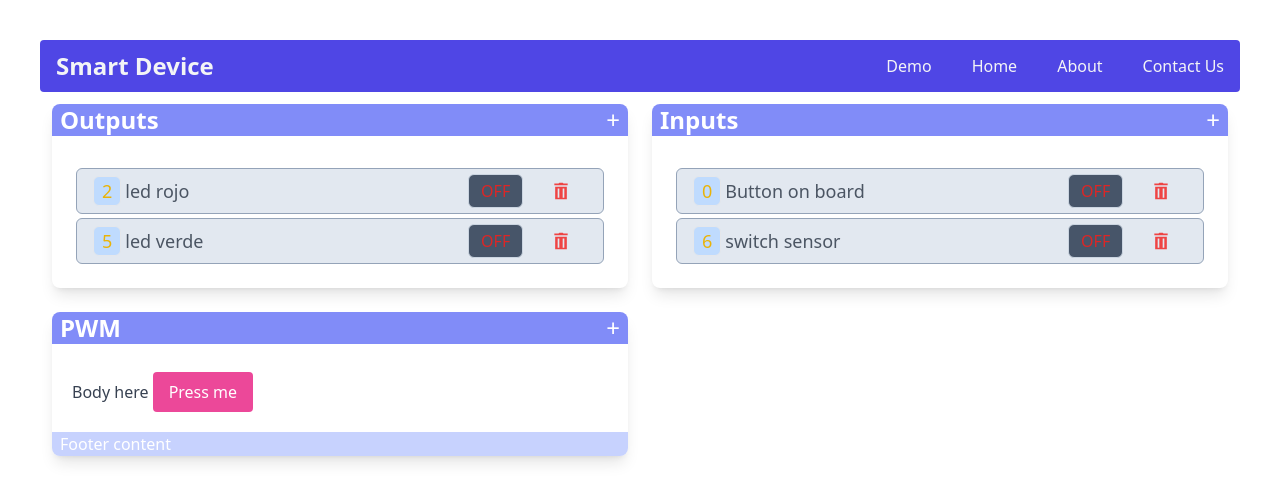
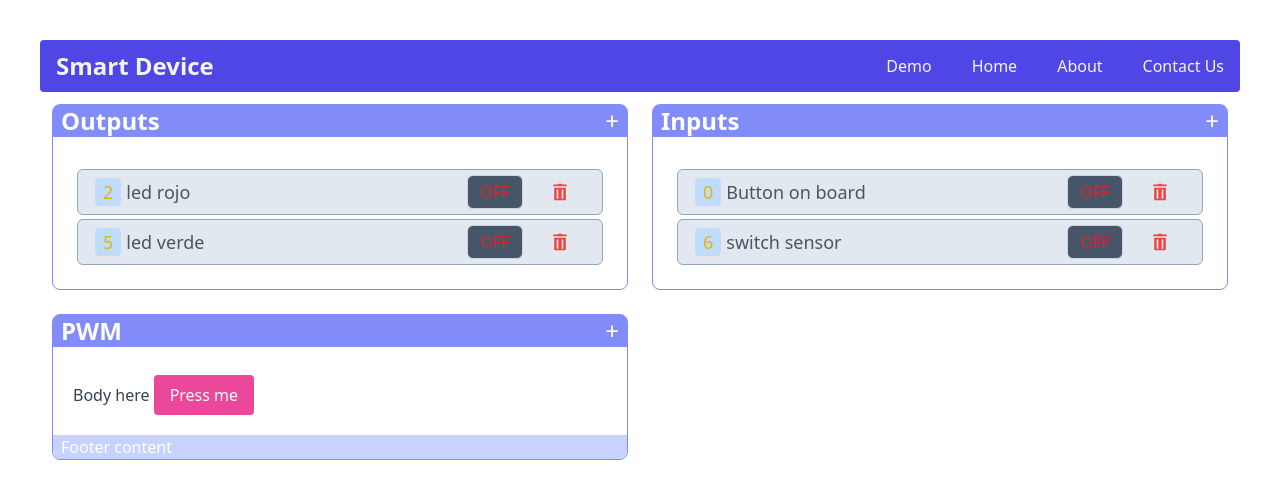
Before and after one commit to leoNavarro95/smart-device-web, a Vue app: page /demo in a window 1280 px wide. Shown: the top 502 px of the page. Built offline with nearby package versions, Linux system fonts and the light colour scheme; what vue-native-websocket-vue3 would draw is missing.

Commit message:
Changed shadow style of cards

```diff
--- a/src/components/Card.vue
+++ b/src/components/Card.vue
@@ -1,18 +1,18 @@
 <script setup>
 
 defineProps({
-  header: {type: String, default: "Empty header param"}
+  header: {type: String, default: "Empty header"}
 })
 
 </script>
 
 
 <template>
-    <div class="bg-white m-3 p-0 rounded-lg shadow-lg">
+    <div class="bg-white m-3 p-0 border border-indigo-400 rounded-lg">
     <div class="
           flex justify-between items-start
         bg-indigo-400
-          rounded-t-lg
+          rounded-t-md
           text-2xl font-bold text-white
           mb-2 px-2
           ">
```
